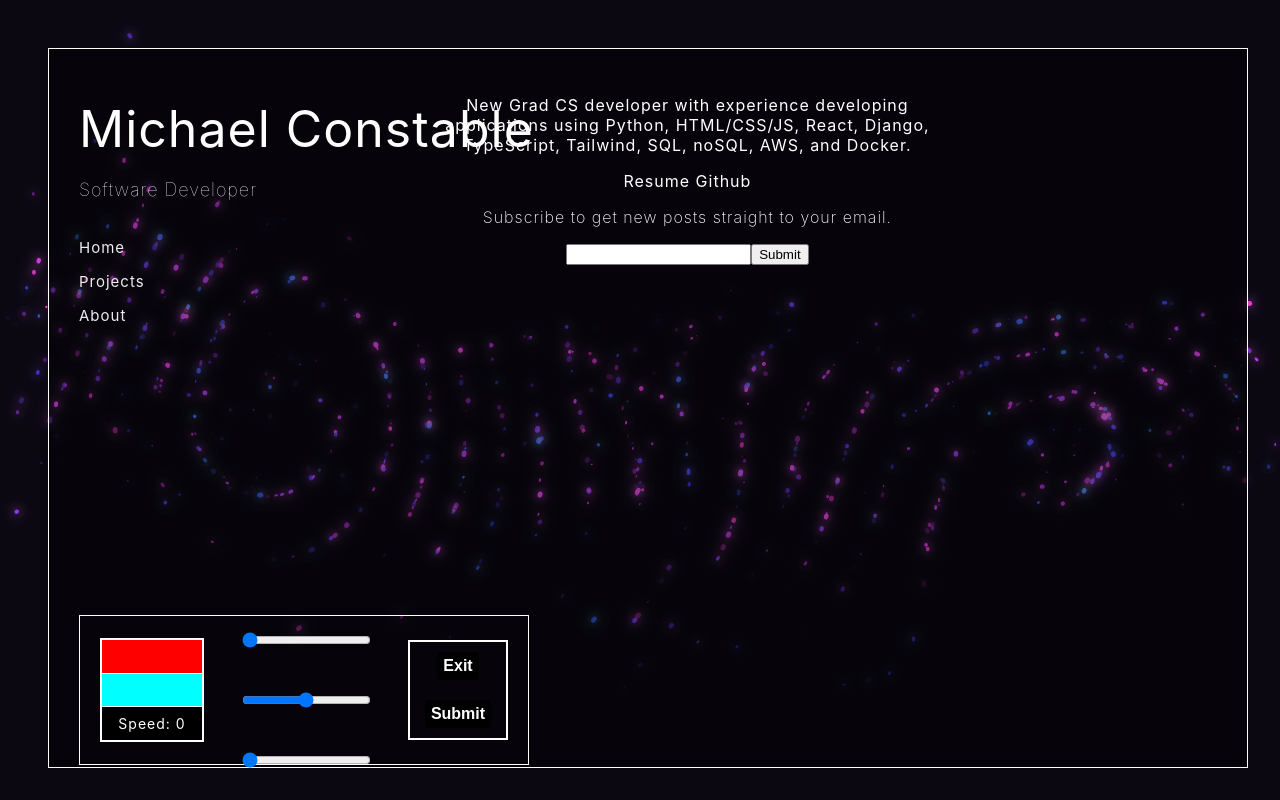
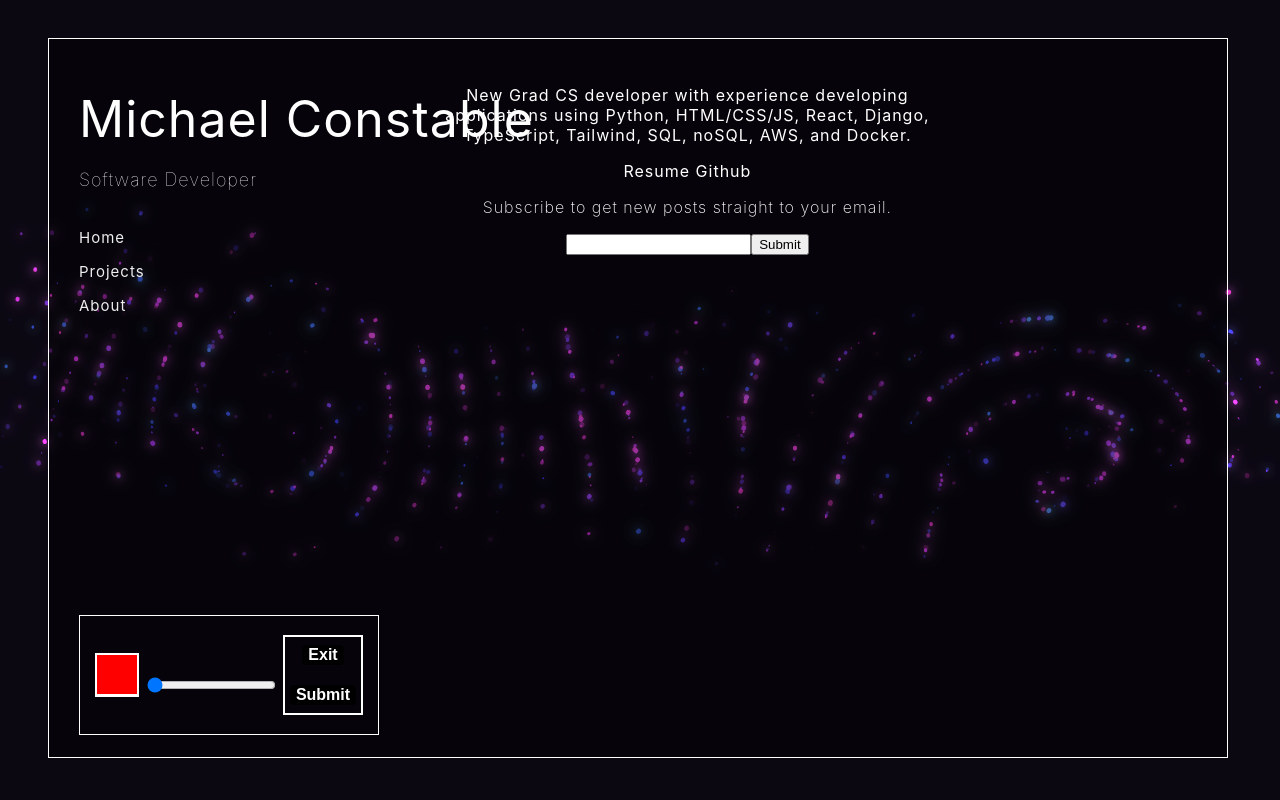
Before and after one commit to ConstableM/website_project, a React (Vite) app in the folder portfolio/: page / in a window 1280 px wide. Both pictures are taken after a click on the button "Change Background". Built offline with nearby package versions, Linux system fonts and the light colour scheme.

Commit message:
modified swirl.js to get smooth color transition on color submit

```diff
--- a/portfolio/index.html
+++ b/portfolio/index.html
@@ -6,20 +6,21 @@
   <link rel="icon" type="image/svg+xml" href="/vite.svg" />
   <meta name="viewport" content="width=device-width, initial-scale=1.0" />
   <title>Vite + React</title>
+
 </head>
 
 <body>
   <div id="root">
-
     <script type="module" src="/src/main.jsx"></script>
 
   </div>
 
   <div class="content content--canvas">
+    <script  src="js/noise.min.js"> async</script>
+    <script  src="js/util.js"> async</script>
+    <script   src="js/swirl.js"> </script>
   </div>
-  <script  src="js/noise.min.js"> async</script>
-  <script  src="js/util.js"> async</script>
-  <script  src="js/swirl.js"q> async</script>
+
 
 
 </body>
--- a/portfolio/js/swirl.js
+++ b/portfolio/js/swirl.js
@@ -6,8 +6,8 @@ const particlePropsLength = particleCount * particlePropCount;
 const rangeY = 100;
 const baseTTL = 50;
 const rangeTTL = 150;
-const baseSpeed = 0.1;
-const rangeSpeed = 2;
+const baseSpeed = 0.7;
+const rangeSpeed = 0;
 const baseRadius = 1;
 const rangeRadius = 4;
 let baseHue = 220;
@@ -187,6 +187,8 @@ function renderToScreen() {
   ctx.b.restore();
 }
 
+let drawValue = true;
+
 function draw() {
   tick++;
 
@@ -198,15 +200,22 @@ function draw() {
   drawParticles();
   renderGlow();
   renderToScreen();
+if (drawValue == true){
+	window.requestAnimationFrame(draw);
 
-	window.requestAnimationFrame(draw);
+}
 }
 function changeBaseHue(color){
-    console.log(baseHue);
-    baseHue= color;
-        console.log(baseHue);
+
+    baseHue = color;
+
+
+
+
+
 
 }
+export { changeBaseHue };
 
 window.addEventListener('load', setup);
 window.addEventListener('resize', resize);
--- a/portfolio/src/Components/Homepage/BoxInfo.jsx
+++ b/portfolio/src/Components/Homepage/BoxInfo.jsx
@@ -10,9 +10,7 @@ const BoxInfo = ({ selectedProject }) => {
         4: "An early-stage top-down RPG in GameMaker, inspired by bullet hell games. This project focuses on delivering a challenging, soulslike experience with intricate combat and bullet-hell mechanics.",
         5: "Developed a custom shell in C, offering basic command execution, process management, and input handling. This project demonstrates my understanding of operating system principles and C programming, providing a robust foundation for command-line interface functionality.",
         6: "Developed a versatile interpreter app designed to parse and execute code in a custom language. Built with a focus on accurate syntax handling and efficient execution, this project showcases my skills in language design and implementation, providing a robust tool for testing and debugging code.",
-        7: "Created a classic Minesweeper game using JavaScript, featuring dynamic grid generation and interactive gameplay. This project highlights my proficiency in JavaScript and game logic, offering a clean, user-friendly interface and responsive design for an engaging puzzle experience.",
-        8: "Select a Project to see details",
-        9: "Select a Project to see details"
+
     };
 
     return (
--- a/portfolio/src/Components/Homepage/ColorPicker.css
+++ b/portfolio/src/Components/Homepage/ColorPicker.css
@@ -13,7 +13,7 @@
 }
 
 .button:hover {
-    background-color: #ffffff; /* Darker blue on hover */
+    background-color: #ffffff; /* White background on hover */
     color: black;
 }
 
@@ -26,17 +26,17 @@
 }
 
 .toggle-button:hover {
-    background-color: #e8e8e8; /* Darker blue on hover */
+    background-color: #e8e8e8; /* Light grey on hover */
 }
 
 /* Color Picker Container */
 .colorpick-border {
-    height: 150px;
-    width: 450px; /* Adjust width to fit the right box */
+    height: 120px;
+    width: 300px; /* Adjust width to fit the right box */
     border: 1px solid white;
     color: white;
-    margin-top: 290px;
-    padding: 0 20px;
+    margin-top: 300px;
+    padding: 0 15px;
     box-sizing: border-box;
     display: flex;
     align-items: center;
@@ -47,42 +47,28 @@
     display: flex;
     flex-direction: column;
     align-items: center;
+    gap: 105px; /* Space between sliders */
 }
 
 #leftcolor {
-    height: 100px;
-    width: 100px;
+    height: 40px;
+    width: 40px;
     display: flex;
     flex-direction: column;
     border: 2px solid white; /* White border around the #leftcolor container */
 }
 
-#leftcolor-top, #leftcolor-middle, #leftcolor-bottom {
+#leftcolor-base {
     flex: 1;
-    display: flex;
+    display: fixed;
     align-items: center;
     justify-content: center;
-}
-
-#leftcolor-top {
-    border-bottom: 1px solid white;
-}
-
-#leftcolor-middle {
-    border-bottom: 1px solid white;
-}
-
-#leftcolor-bottom {
-    display: flex;
-    align-items: center;
-    justify-content: center;
-    color: white; /* Ensure text is visible */
-    font-size: 14px; /* Adjust as needed */
+    border-bottom: 1px solid white; /* Border-bottom style for the base box */
 }
 
 #rightbox {
-    height: 100px;
-    width: 100px;
+    height: 80px;
+    width: 80px;
     display: flex;
     flex-direction: column;
     align-items: center;
--- a/portfolio/src/Components/Homepage/ColorPicker.jsx
+++ b/portfolio/src/Components/Homepage/ColorPicker.jsx
@@ -1,39 +1,29 @@
 import React, { useState } from "react";
 import "./ColorPicker.css";
+import { changeBaseHue } from '../../../js/swirl.js'; // Adjust the path as necessary
 
 const ColorPicker = () => {
-    // State for each hue value and speed
-    const [topHue, setTopHue] = useState(0); // Top box hue
-    const [middleHue, setMiddleHue] = useState(180); // Middle box hue
-    const [speed, setSpeed] = useState(0); // Speed value
+    // State for hue value
+    const [baseHue, setBaseHue] = useState(0); // Initial hue value
     const [isVisible, setIsVisible] = useState(false); // Initial state: color picker hidden, button visible
 
-    // Handle changes to the top slider (hue)
-    const handleTopSliderChange = (event) => {
-        setTopHue(event.target.value);
-    };
-
-    // Handle changes to the middle slider (hue)
-    const handleMiddleSliderChange = (event) => {
-        setMiddleHue(event.target.value);
-    };
-
-    // Handle changes to the speed slider
-    const handleSpeedSliderChange = (event) => {
-        setSpeed(parseFloat(event.target.value).toFixed(1)); // Ensure the speed is a float with one decimal place
+    // Handle changes to the base slider (hue)
+    const handleBaseSliderChange = (event) => {
+        setBaseHue(event.target.value);
     };
 
     // Handle Reset Button Click
     const handleReset = () => {
-        setTopHue(0);
-        setMiddleHue(180);
-        setSpeed(0);
+        setBaseHue(0);
     };
 
     // Handle Submit Button Click
     const handleSubmit = () => {
-        // Handle submit logic here
-        console.log("Submitted", { topHue, middleHue, speed });
+        // Convert baseHue to a number before passing it to changeBaseHue
+        const hueValue = Number(baseHue);
+        changeBaseHue(hueValue);
+
+
     };
 
     // Toggle visibility of color picker
@@ -41,13 +31,9 @@ const ColorPicker = () => {
         setIsVisible(prevState => !prevState);
     };
 
-    // Styles for each box
-    const leftColorTopStyle = {
-        backgroundColor: `hsl(${topHue}, 100%, 50%)`, // Top box color based on top slider hue
-    };
-
-    const leftColorMiddleStyle = {
-        backgroundColor: `hsl(${middleHue}, 100%, 50%)`, // Middle box color based on middle slider hue
+    // Styles for the base box
+    const baseColorStyle = {
+        backgroundColor: `hsl(${baseHue}, 100%, 50%)`, // Box color based on base slider hue
     };
 
     return (
@@ -59,39 +45,16 @@ const ColorPicker = () => {
             ) : (
                 <div className="colorpick-border">
                     <div id="leftcolor">
-                        <div id="leftcolor-top" style={leftColorTopStyle}></div>
-                        <div id="leftcolor-middle" style={leftColorMiddleStyle}></div>
-                        <div id="leftcolor-bottom" style={{ backgroundColor: 'black' }}>
-                            <span>Speed: {speed}</span>
-                        </div>
+                        <div id="leftcolor-base" style={baseColorStyle}></div>
                     </div>
                     <div className="sliders">
-                        <div id="slider_top">
+                        <div id="slider_base">
                             <input
                                 type="range"
                                 min="0"
                                 max="360"
-                                value={topHue}
-                                onChange={handleTopSliderChange}
-                            />
-                        </div>
-                        <div id="slider_middle">
-                            <input
-                                type="range"
-                                min="0"
-                                max="360"
-                                value={middleHue}
-                                onChange={handleMiddleSliderChange}
-                            />
-                        </div>
-                        <div id="slider_speed">
-                            <input
-                                type="range"
-                                min="0"
-                                max="2"
-                                step="0.1"
-                                value={speed}
-                                onChange={handleSpeedSliderChange}
+                                value={baseHue}
+                                onChange={handleBaseSliderChange}
                             />
                         </div>
                     </div>
--- a/portfolio/src/Components/Homepage/Contact.css
+++ /dev/null
@@ -1,3 +0,0 @@
-.MyInfo{
-    font-size: 15px;
-}
--- a/portfolio/src/Components/Homepage/OuterBorder.css
+++ b/portfolio/src/Components/Homepage/OuterBorder.css
@@ -1,22 +1,15 @@
 /* outborder */
 
 .rectangle {
-  width: calc(100% - 80px);
+  width: calc(100% - 100px);
   height: calc(100vh - 80px);
-  margin: 40px;
+  margin-left: 40px;
   border: 1px solid rgb(255, 255, 255);
   box-sizing: border-box; /* Ensure the border is included in the element's total width and height */
   font-family: 'Inter';
-  src: url('path/to/fonts/Inter-Regular.woff2') format('woff2'),
-       url('path/to/fonts/Inter-Regular.woff') format('woff');
   background: rgba(0, 0, 0, 0.4); /* Black tint with 40% opacity */
-  z-index:1000000;
-}
-
-.box {
-  flex: 1; /* Each box will take up an equal portion of the container's width */
-  border: 1px solid rgb(255, 255, 255); /* Optional: To visualize the borders */
-  padding: 20px; /* Optional: Add some padding */
+  z-index: 1000000;
+  margin-top: 30px;
 }
 
 .container {
@@ -47,38 +40,63 @@
   color: rgb(238, 238, 238);
   font-size: 15px;
 }
-.projects-wrapper {
-  display: flex; /* Align arrows and container horizontally */
-  align-items: center; /* Center items vertically */
-  position: relative; /* Position context for absolute arrows */
-  padding: 0 50px; /* Add padding to accommodate arrows */
-}
 
 .projects-wrapper {
   display: flex; /* Align arrows and container horizontally */
   align-items: center; /* Center items vertically */
-  position: relative; /* Position context for absolute arrows */
+  position: fixed; /* Adjusted to position arrows within the flow */
   padding: 0 50px; /* Add padding to accommodate arrows */
+  width: 480px; /* Full width minus padding for arrows */
+  margin-left:-24px;
+  transform: translateX(45px); /* Move 100px to the right */
+
+
 }
 
 .projects-container {
   display: flex; /* Arrange project boxes in a row */
-  gap: 0; /* No space between items */
-  flex: 1; /* Take up available space */
-  padding: 0 20px; /* Add padding to avoid content touching the arrows */
   overflow: hidden; /* Hide horizontal scrollbar */
+  flex-wrap: nowrap; /* Prevent wrapping */
+  width: 450px; /* Fixed width for the container */
+  height: 80px; /* Fixed height for the container */
 }
-
 .ProjectBox {
   border: 1px solid #ccc;
   padding: 10px;
   border-radius: 5px;
   box-sizing: border-box; /* Ensure padding and border are included in width/height */
-  flex: 1; /* Allow boxes to grow and shrink equally */
-  min-width: 0; /* Prevent shrinking below the content size */
-  /* Ensure consistent size for boxes */
+  width: 150px; /* Fixed width for each box */
+  height: 80px; /* Fixed height for each box */
+  margin: 0; /* No space between boxes */
+  display: flex; /* Center content */
+  align-items: center; /* Center content vertically */
+  justify-content: center; /* Center content horizontally */
+  overflow: hidden; /* Ensure text doesn't overflow */
+
 }
 
+.ProjectBox p {
+  margin: 0; /* Remove default margin */
+  text-align: center; /* Center text */
+  word-wrap: break-word; /* Break long words to fit */
+
+}
+
+.MyInfo{
+  font-size: 15px;
+  border: 1px solid white;
+  padding:40px;
+  height: 472px;
+  width:800px;
+  display: flex;
+  margin-top: 110px;
+  margin-left: -150px;
+  background: rgba(0, 0, 0, 0.5); /* Black tint with 40% opacity */
+  transform: translateX(15px); /* Move 100px to the right */
+
+
+
+}
 .arrow {
   background: #ddd; /* Background color of the arrows */
   border: none; /* Remove default border */
@@ -88,7 +106,7 @@
   display: flex; /* Flexbox for centering arrow */
   align-items: center; /* Center arrow vertically */
   justify-content: center; /* Center arrow horizontally */
-  cursor: default; /* Default cursor as the arrows are not interactive */
+  cursor: pointer; /* Pointer cursor for interactivity */
   position: absolute; /* Position arrows absolutely within the wrapper */
   z-index: 1; /* Ensure arrows are above other content */
   top: 50%; /* Center vertically within the wrapper */
@@ -96,32 +114,32 @@
 }
 
 .left-arrow {
-  left: 10px; /* Position on the left side with some margin */
+  left: -20px; /* Position on the left side with some margin */
 }
 
 .right-arrow {
   right: 10px; /* Position on the right side with some margin */
 }
 
-
-
-.ProjectBox {
-  border: 1px solid #ccc;
-  padding: 10px;
-  border-radius: 5px;
-  box-sizing: border-box; /* Ensure padding and border are included in width/height */
-}
-
-/* Additional styles */
-
-.p1:hover, .p2:hover, .p3:hover, .p4:hover {
-  transition: color 0.3s ease; /* Optional: smooth transition */
-  color: rgb(77, 31, 31); /* Color on hover */
-}
-
 .colorpicker {
   padding-top: 0px;
 }
+
+.box-info {
+  padding: 10px;
+  margin-bottom: 20px;
+  background-color: rgba(0, 0, 0, 0.7);
+  color: white;
+  border: 1px solid #ccc;
+  margin-top: 100px;
+  border-radius: 5px;
+  height: 400px; /* Match height with projects-container */
+  align-items: center;
+  justify-content: center;
+  position: relative; /* Ensure it can be moved */
+  transform: translateX(45px); /* Move 100px to the right */
+}
+
 
 .box2 {
   position: fixed;
@@ -159,7 +177,7 @@
 .btn-down::before {
   content: "";
   position: absolute;
-  z-index: -1;
+  z-index: 4;
   height: 200px;
   width: 250px;
   border-radius: 50%;
--- a/portfolio/src/Components/Homepage/OuterBorder.jsx
+++ b/portfolio/src/Components/Homepage/OuterBorder.jsx
@@ -3,16 +3,18 @@ import "./OuterBorder.css";
 import ColorPicker from "./ColorPicker";
 import Contact from "./Contact";
 import Project from "./Project";
+import BoxInfo from "./BoxInfo"; // Import BoxInfo
 
 const OuterBorder = () => {
-    const [currentSection, setCurrentSection] = useState('home'); // default to 'home'
-    const [currentBoxSet, setCurrentBoxSet] = useState(1); // Track which set of boxes to show
+    const [currentSection, setCurrentSection] = useState('home');
+    const [currentBoxSet, setCurrentBoxSet] = useState(1);
+    const [selectedProject, setSelectedProject] = useState(null); // State for selected project
 
     const showHome = () => setCurrentSection('home');
     const showAbout = () => setCurrentSection('about');
     const showProjects = () => setCurrentSection('projects');
 
-    const totalBoxSets = 3; // Total number of box sets
+    const totalBoxSets = 2;
 
     const showNextSet = () => {
         setCurrentBoxSet(prevSet => (prevSet % totalBoxSets) + 1);
@@ -22,9 +24,13 @@ const OuterBorder = () => {
         setCurrentBoxSet(prevSet => (prevSet - 2 + totalBoxSets) % totalBoxSets + 1);
     };
 
+    const handleProjectClick = (projectId) => {
+        setSelectedProject(projectId); // Update selected project ID
+    };
+
     return (
         <div className="rectangle" style={{ position: 'absolute', zIndex: '1' }}>
-            <div className="container"> {/* Nesting Begin */}
+            <div className="container">
                 <div className="box1">
                     <p className="name">Michael Constable</p>
                     <p className="title">Software Developer</p>
@@ -32,7 +38,7 @@ const OuterBorder = () => {
                     <p className="p2" onClick={showProjects} style={{ cursor: 'pointer' }}>Projects</p>
                     <div className="p2 clickable" onClick={showAbout} style={{ cursor: 'pointer' }}>About</div>
                     <div className="colorpicker"><ColorPicker /></div>
-                </div> {/* end box 1 */}
+                </div>
 
                 <div className="box2">
                     {currentSection === 'about' && (
@@ -56,6 +62,8 @@ const OuterBorder = () => {
                         </>
                     )}
                     {currentSection === 'projects' && (
+                        <div className="">
+                            <BoxInfo selectedProject={selectedProject} /> {/* Display BoxInfo */}
                             <div className="projects-wrapper">
                                 <button
                                     className="arrow left-arrow"
@@ -66,23 +74,16 @@ const OuterBorder = () => {
                                 <div className="projects-container">
                                     {currentBoxSet === 1 && (
                                         <>
-                                        <Project text="Personal Portfolio" />
-                                        <Project text="Text for Project 2" />
-                                        <Project text="Text for Project 3" />
+                                            <Project text="Personal Portfolio" onClick={() => handleProjectClick(1)} />
+                                            <Project text="Shell in C" onClick={() => handleProjectClick(5)} />
+                                            <Project text="TA Scheduler" onClick={() => handleProjectClick(2)} />
                                         </>
                                     )}
                                     {currentBoxSet === 2 && (
                                         <>
-                                        <Project text="Text for Project 4" />
-                                        <Project text="Text for Project 5" />
-                                        <Project text="Text for Project 6" />
-                                    </>
-                                )}
-                                {currentBoxSet === 3 && (
-                                    <>
-                                        <Project text="Text for Project 7" />
-                                        <Project text="Text for Project 8" />
-                                        <Project text="Text for Project 9" />
+                                            <Project text="Minesweeper" onClick={() => handleProjectClick(4)} />
+                                            <Project text="Interpreter" onClick={() => handleProjectClick(6)} />
+                                            <Project text="Fitness Forum/Tracker" onClick={() => handleProjectClick(3)} />
                                         </>
                                     )}
                                 </div>
@@ -93,8 +94,9 @@ const OuterBorder = () => {
                                     →
                                 </button>
                             </div>
+                        </div>
                     )}
-                </div>{/* end box 2 */}
+                </div>
             </div>
         </div>
     );
--- a/portfolio/src/Components/Homepage/Project.jsx
+++ b/portfolio/src/Components/Homepage/Project.jsx
@@ -1,12 +1,11 @@
+import React from "react";
 
-const Project = ({ text }) => {
-    return(
-        <>
-        <div className="ProjectBox">
-             {text}
+const Project = ({ text, onClick }) => {
+    return (
+        <div className="ProjectBox" onClick={onClick}>
+            <p>{text}</p>
         </div>
-        </>
     );
-}
+};
+
 export default Project;
-//test
```
Lines whose indentation alone changed are shown as unchanged.
